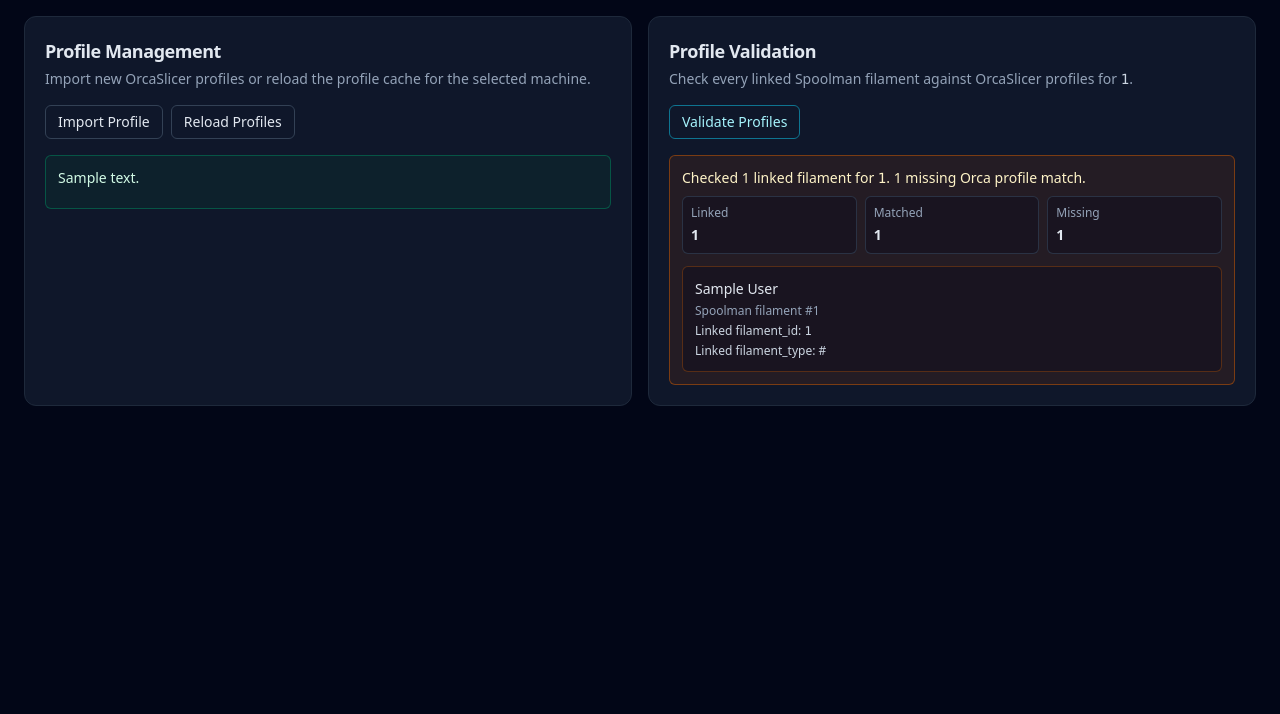
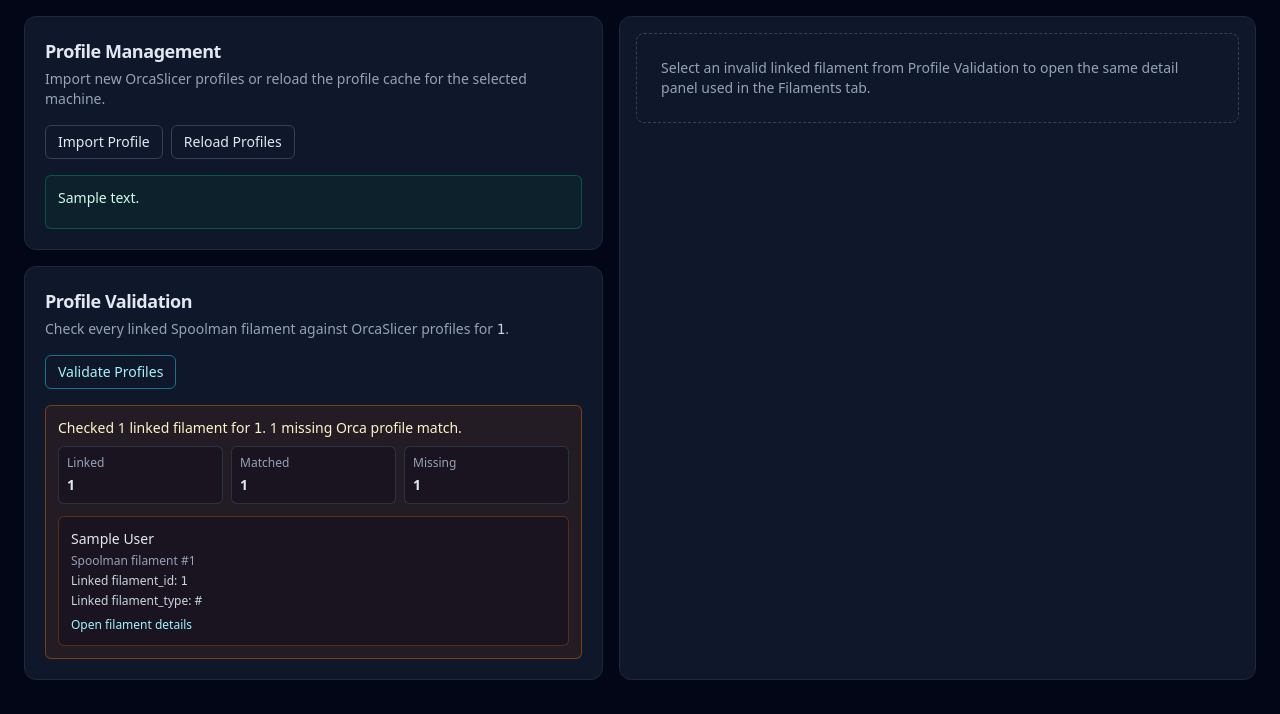
Before and after one commit to leolobato/bambu-spool-helper, a FastAPI app: template app/templates/settings.html in a window 1280 px wide. Shown: the part 86-800 px from the top of the page. Run offline with FastAPI, Linux system fonts and the light colour scheme; the template is opened without the code that fills it: most values are stand-ins (such as "Sample title", 1, 10 or a date in 2020); some libraries are stand-ins or nearby versions.

Commit message:
Show filament details from validation results

```diff
--- a/app/templates/partials/settings_validation_result.html
+++ b/app/templates/partials/settings_validation_result.html
@@ -31,12 +31,19 @@
     {% if validation.missing %}
       <div class="mt-3 space-y-2">
         {% for item in validation.missing %}
-          <div class="rounded-md border border-amber-700/40 bg-slate-950/30 p-3 text-sm text-slate-200">
+          <button
+            class="block w-full rounded-md border border-amber-700/40 bg-slate-950/30 p-3 text-left text-sm text-slate-200 transition hover:bg-slate-900/60"
+            hx-get="/web/filament/{{ item.filament.id }}?machine={{ validation.machine_id }}"
+            hx-target="#filament-detail"
+            hx-swap="innerHTML"
+            type="button"
+          >
             <div class="font-medium">{{ item.filament.display_name }}</div>
             <div class="mt-1 text-xs text-slate-400">Spoolman filament #{{ item.filament.id }}</div>
             <div class="mt-1 text-xs text-slate-300">Linked filament_id: <span class="font-mono">{{ item.linked_filament_id or "-" }}</span></div>
             <div class="mt-1 text-xs text-slate-300">Linked filament_type: {{ item.linked_filament_type or "-" }}</div>
-          </div>
+            <div class="mt-2 text-xs text-cyan-200">Open filament details</div>
+          </button>
         {% endfor %}
       </div>
     {% endif %}
--- a/app/templates/settings.html
+++ b/app/templates/settings.html
@@ -1,7 +1,8 @@
 {% extends "base.html" %}
 
 {% block content %}
-<div class="grid gap-4 lg:grid-cols-2">
+<div class="grid gap-4 xl:grid-cols-[minmax(0,1fr)_minmax(0,1.1fr)]">
+  <div class="space-y-4">
   <section class="rounded-xl border border-slate-800 bg-panel p-5">
     <h2 class="text-lg font-semibold tracking-tight">Profile Management</h2>
     <p class="mt-1 text-sm text-slate-400">Import new OrcaSlicer profiles or reload the profile cache for the selected machine.</p>
@@ -49,5 +50,12 @@
       {% include "partials/settings_validation_result.html" %}
     </div>
   </section>
+  </div>
+
+  <section id="filament-detail" class="min-h-[24rem] rounded-xl border border-slate-800 bg-panel p-4">
+    <div class="rounded-lg border border-dashed border-slate-700 p-6 text-sm text-slate-400">
+      Select an invalid linked filament from Profile Validation to open the same detail panel used in the Filaments tab.
+    </div>
+  </section>
 </div>
 {% endblock %}
```
